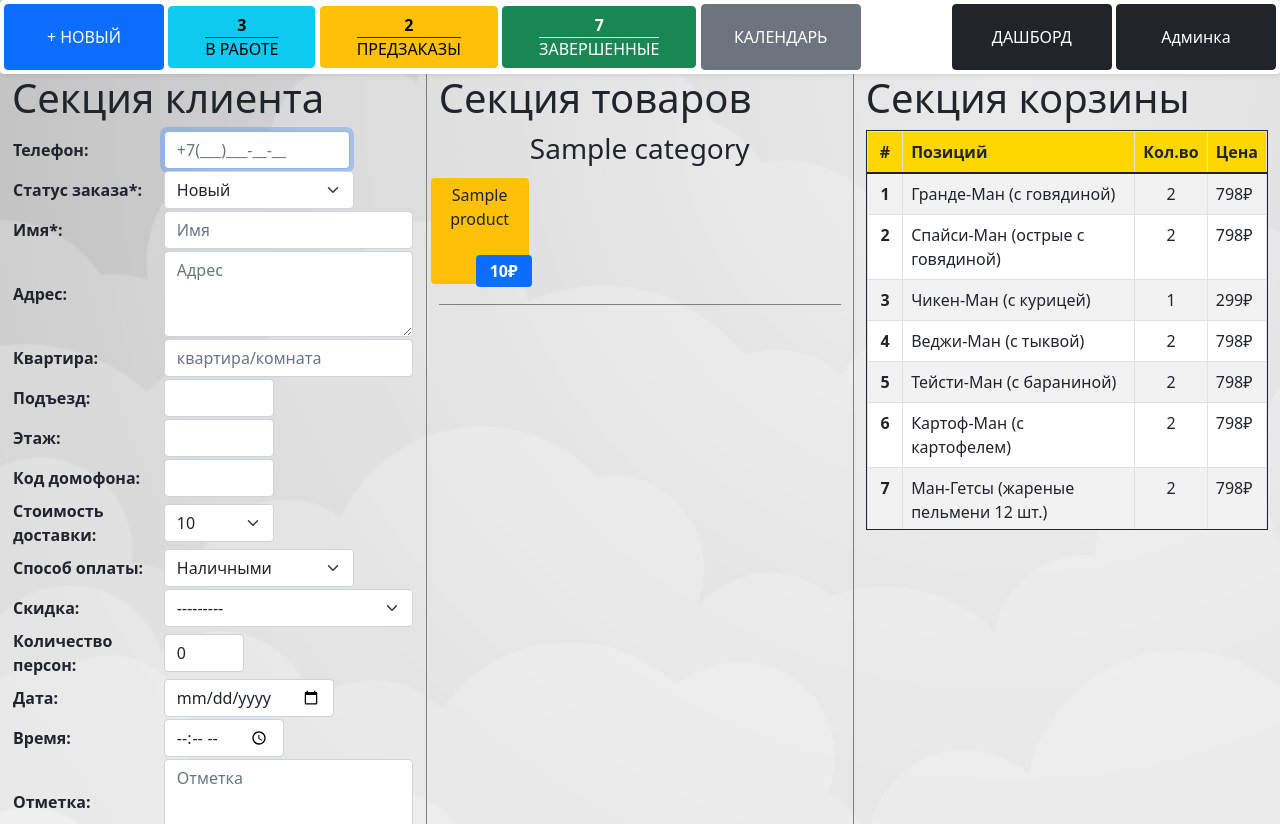
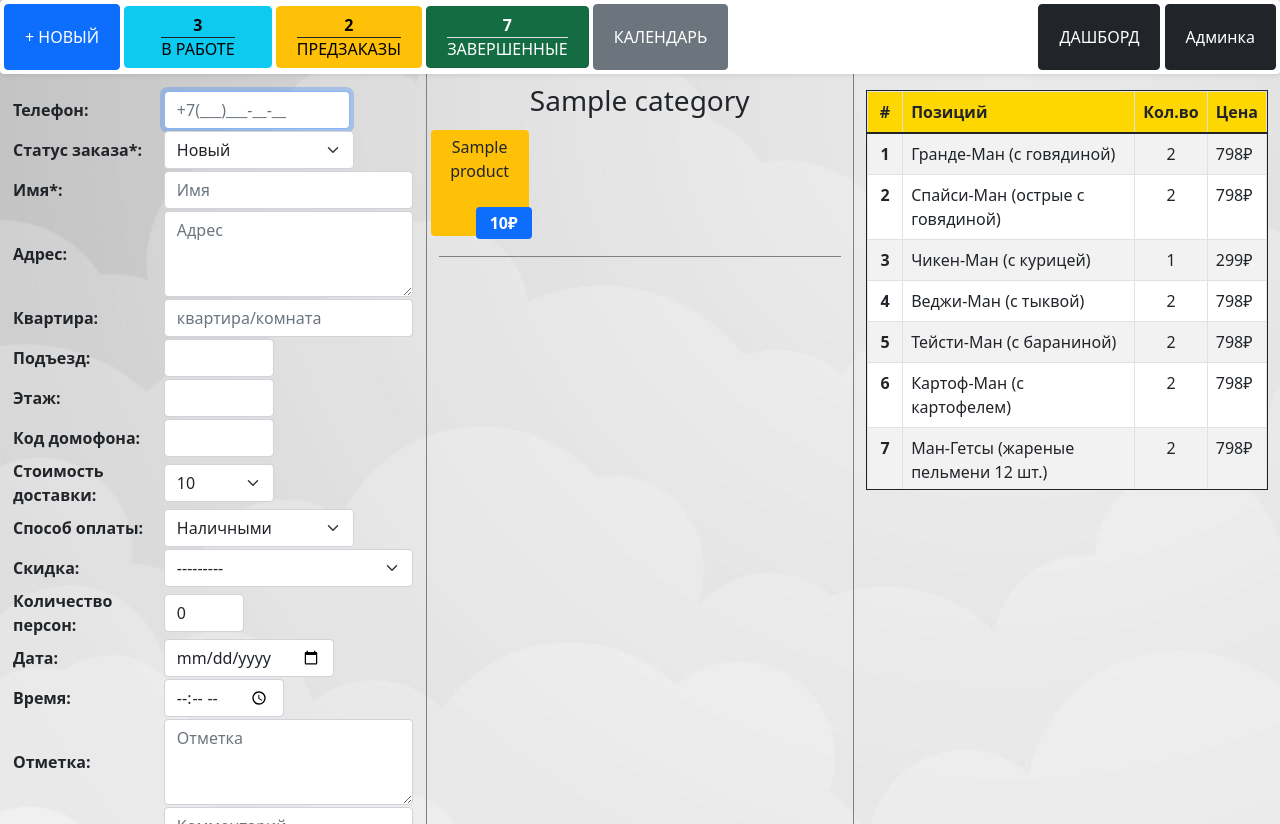
Before and after one commit to Coffe-Lake/MantiCRM, a Django app: page /new_order/ in a window 1280 px wide. Run offline with Django 3.2, Linux system fonts and the light colour scheme; tables that the repository leaves empty hold one stand-in row (values such as "Sample post"); some libraries are stand-ins or nearby versions.

Commit message:
Update new_order template

```diff
--- a/static/css/style.css
+++ b/static/css/style.css
@@ -17,12 +17,11 @@ nav {
 .nav_button {
     padding: 20px !important;
     max-width: 10em;
-    min-width: 10em;
+    /*min-width: 10em;*/
 }
 
 .scroll {
     border-right: 1px solid grey;
-    /*border-bottom: 1px solid grey;*/
     height: 750px;
     overflow-y: scroll;
 }
@@ -52,7 +51,6 @@ nav {
     border: 1px solid
 }
 
-
 .gold {
     background-color: gold;
 }
--- a/templates/base.html
+++ b/templates/base.html
@@ -13,7 +13,7 @@
           crossorigin="anonymous">
     <title>{% block title %}{% endblock title %}</title>
 </head>
-<body class="">
+<body>
 
 <!-- БЛОК ШАПКИ -->
 {% include 'header.html' %}
--- a/templates/navbar.html
+++ b/templates/navbar.html
@@ -1,6 +1,6 @@
 {% load static %}
 
-<nav class="shadow-sm p-1 bg-white sticky-top rounded">
+<nav class="shadow-sm p-1 bg-white sticky-top rounded" style="z-index: 1999">
     <div>
         <a href="{% url "new_order" %}" class="btn btn-primary nav_button">+ НОВЫЙ</a>
         <a href="/" class="btn btn-info ">
@@ -9,11 +9,11 @@
         </a>
         <a href="{% url "orders_list" %}" class="btn btn-warning">
             <span class="fw-bold">2</span><br>
-            <span class="border-top border-dark m-4">ПРЕДЗАКАЗЫ</span>
+            <span class="border-top border-dark m-2">ПРЕДЗАКАЗЫ</span>
         </a>
-        <a href="{% url "orders_list" %}" class="btn btn-success">
+        <a href="{% url "orders_list" %}" class="btn btn-success active">
             <span class="fw-bold">7</span><br>
-            <span class="border-top m-4">ЗАВЕРШЕННЫЕ</span>
+            <span class="border-top m-2">ЗАВЕРШЕННЫЕ</span>
         </a>
         <button class="btn btn-secondary  nav_button">КАЛЕНДАРЬ</button>
     </div>
--- a/templates/orders/new_order.html
+++ b/templates/orders/new_order.html
@@ -14,9 +14,8 @@
             <div class="row">
                 <!-- СЕКЦИЯ КЛИЕНТСКИХ ДАННЫХ -->
                 <section class="col-4 scroll">
-                    <h1>Секция клиента</h1>
-                    <div>
-                        <table>
+                    {#                    <h1>Секция клиента</h1>#}
+                    <table class="mb-3 mt-3">
                         <td><label for="phone" class="col fw-bold">Телефон: </label></td>
                         <td>
                             <input type="tel"
@@ -32,12 +31,11 @@
                         </td>
                         {{ form.as_table }}
                     </table>
-                    </div>
                 </section>
 
                 <!-- СЕКЦИЯ ТОВАРОВ -->
                 <section class="col scroll">
-                    <h1>Секция товаров</h1>
+                    {#<h1>Секция товаров</h1>#}
                     <!-- КАТЕГОРИИ -->
                     {% for category in categories %}
                         <div style="border-bottom: 1px solid grey;margin: 10px auto;">
@@ -63,9 +61,8 @@
 
                 <!-- СЕКЦИЯ КОРЗИНЫ -->
                 <section class="col">
-                    <div class="">
-                        <h1>Секция корзины</h1>
-                        <div class="scroll price-list">
+                    {#                    <h1>Секция корзины</h1>#}
+                    <div class="scroll price-list mb-3 mt-3">
                         <table class="table table-bordered table-striped bg-white">
                             <thead>
                             <tr class="sticky-top gold">
@@ -145,7 +142,6 @@
                             </tbody>
                         </table>
                     </div>
-                    </div>
                 </section>
             </div>
         </div>
```
Lines whose indentation alone changed are shown as unchanged.
